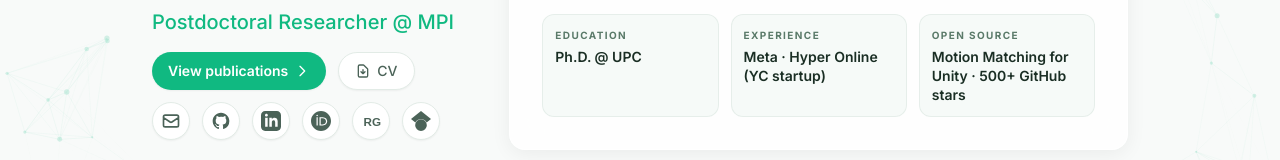
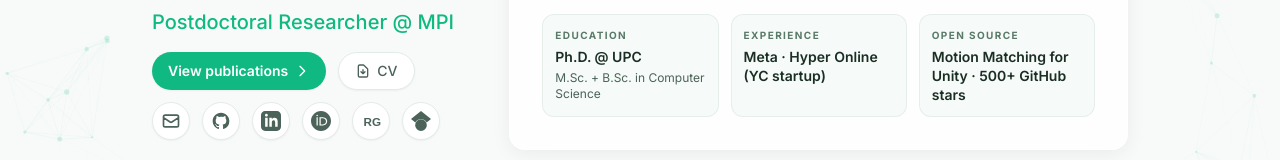
Before and after one commit to JLPM22/jlpm22.github.io, a Next.js app: page / in a window 1280 px wide. Shown: the part 433-593 px from the top of the page. Built offline with nearby package versions, Linux system fonts and the light colour scheme; no server answers.

Commit message:
add detail to education highlight in about section

```diff
--- a/app/page.js
+++ b/app/page.js
@@ -142,6 +142,7 @@
                     <>
                       <span className="block text-[10px] font-bold uppercase tracking-[0.14em] text-text-muted">{item.label}</span>
                       <span className={`mt-1 block text-sm font-semibold leading-snug text-text max-sm:whitespace-nowrap ${mobileFactSize}`}>{item.text}</span>
+                      {item.detail && <span className="mt-1 block text-xs leading-snug text-text-secondary">{item.detail}</span>}
                     </>
                   );
                   return item.href ? (
--- a/content/about.md
+++ b/content/about.md
@@ -9,6 +9,7 @@
 highlights:
   - label: Education
     text: "Ph.D. @ UPC"
+    detail: "M.Sc. + B.Sc. in Computer Science"
     href: "https://www.upc.edu/en"
   - label: Experience
     text: "Meta · Hyper Online (YC startup)"
```
